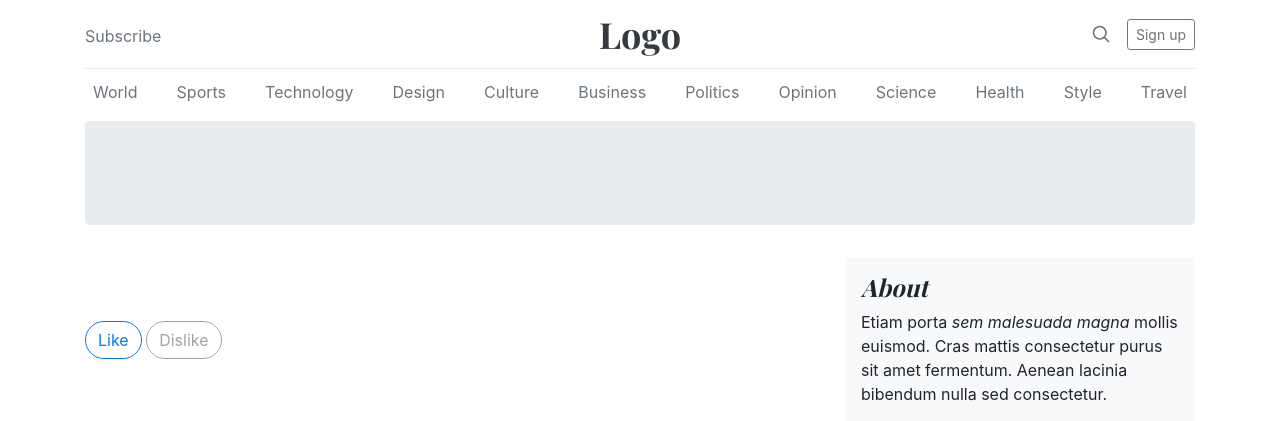
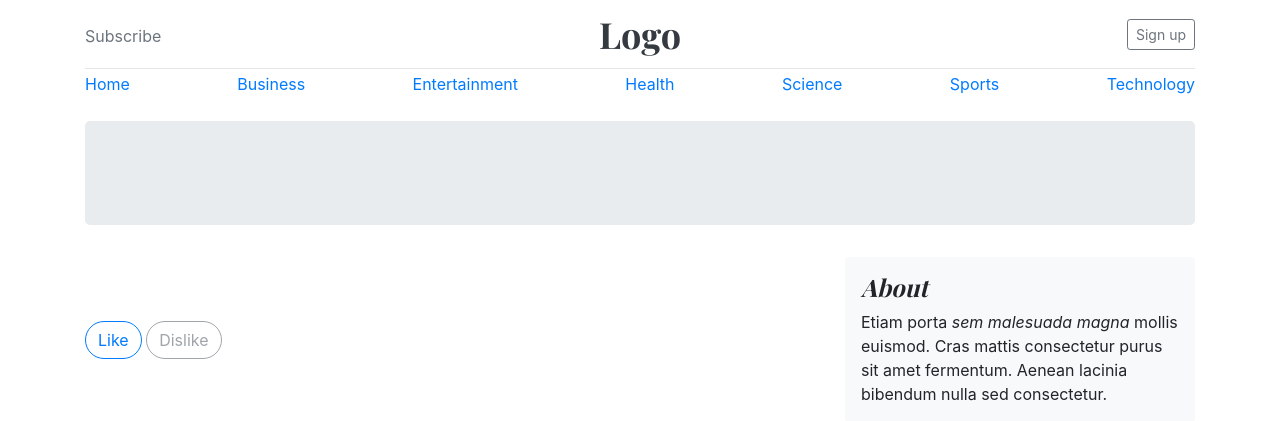
Before and after one commit to AtharvaGole/News-App, a Flask app: template templates/Main.html in a window 1280 px wide. Shown: the top 421 px of the page. Run offline with Flask 2, Linux system fonts and the light colour scheme; the template is opened without the code that fills it, so the values that code supplies are empty; some libraries are stand-ins or nearby versions.

Commit message:
main page formatting

```diff
--- a/templates/Main.html
+++ b/templates/Main.html
@@ -30,9 +30,7 @@
             <a class="blog-header-logo text-dark" href="#">Logo</a>
           </div>
           <div class="col-4 d-flex justify-content-end align-items-center">
-            <a class="text-muted" href="#">
-              <svg xmlns="http://www.w3.org/2000/svg" width="20" height="20" viewBox="0 0 24 24" fill="none" stroke="currentColor" stroke-width="2" stroke-linecap="round" stroke-linejoin="round" class="mx-3"><circle cx="10.5" cy="10.5" r="7.5"></circle><line x1="21" y1="21" x2="15.8" y2="15.8"></line></svg>
-            </a>
+
             <a class="btn btn-sm btn-outline-secondary" href="#">Sign up</a>
           </div>
         </div>
@@ -40,18 +38,13 @@
 
       <div class="nav-scroller py-1 mb-2">
         <nav class="nav d-flex justify-content-between">
-          <a class="p-2 text-muted" href="#">World</a>
-          <a class="p-2 text-muted" href="#">Sports</a>
-          <a class="p-2 text-muted" href="#">Technology</a>
-          <a class="p-2 text-muted" href="#">Design</a>
-          <a class="p-2 text-muted" href="#">Culture</a>
-          <a class="p-2 text-muted" href="#">Business</a>
-          <a class="p-2 text-muted" href="#">Politics</a>
-          <a class="p-2 text-muted" href="#">Opinion</a>
-          <a class="p-2 text-muted" href="#">Science</a>
-          <a class="p-2 text-muted" href="#">Health</a>
-          <a class="p-2 text-muted" href="#">Style</a>
-          <a class="p-2 text-muted" href="#">Travel</a>
+	      	<a class="pointer" href="#" class="p-2 text-muted" onclick="load_category('')">Home</a>
+	      	<a class="pointer" href="#" class="p-2 text-muted" onclick="load_category('business')">Business</a>
+	      	<a class="pointer" href="#" class="p-2 text-muted" onclick="load_category('entertainment')">Entertainment</a>
+	      	<a class="pointer" href="#" class="p-2 text-muted" onclick="load_category('health')">Health</a>
+	      	<a class="pointer" href="#" class="p-2 text-muted" onclick="load_category('science')">Science</a>
+	      	<a class="pointer" href="#" class="p-2 text-muted" onclick="load_category('sports')">Sports</a>
+	      	<a class="pointer" href="#" class="p-2 text-muted" onclick="load_category('technology')">Technology</a>
         </nav>
       </div>
 
--- a/templates/explore.html
+++ b/templates/explore.html
@@ -257,7 +257,9 @@
 
     </main><!-- /.container -->
 
-    <footer class="blog-footer">
+<br>
+<br>
+      <footer class="blog-footer text-center" style="background-color: #f8f9fa;padding: 10px;">
       <p>Add footer here or commom</p>
       <p>
         <a href="#">Back to top</a>
```
